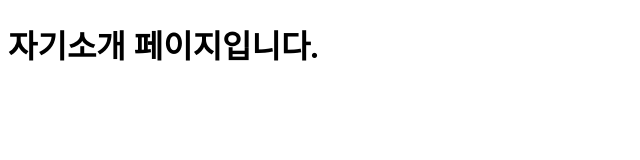
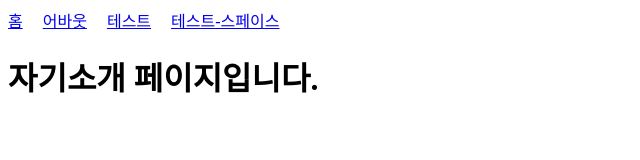
Before and after one commit to HyeonGi2/my-blog-2022-05-31, a Gatsby site: page /about in a window 1280 px wide. Shown: the whole page, without its empty margins (0-640 px from the left). Built offline with nearby package versions, Linux system fonts and the light colour scheme; Gatsby itself is replaced by a stand-in of ours.

Commit message:
GNB 추가

```diff
--- a/src/pages/about.js
+++ b/src/pages/about.js
@@ -1,9 +1,18 @@
+import { Link } from "gatsby";
 import React from "react";
 
 function AboutPage() {
   return (
     <main>
       <title>자기소개</title>
+
+      <div style={{ display: "flex", gap: 20 }}>
+        <Link to="/">홈</Link>
+        <Link to="/about">어바웃</Link>
+        <Link to="/test">테스트</Link>
+        <Link to="/test-space">테스트-스페이스</Link>
+      </div>
+
       <h1>자기소개 페이지입니다.</h1>
     </main>
   );
```
Also changed, not shown: src/pages/index.js (+9 -0 lines), src/pages/test-space.js (+9 -0 lines), src/pages/test.js (+10 -1 lines).
